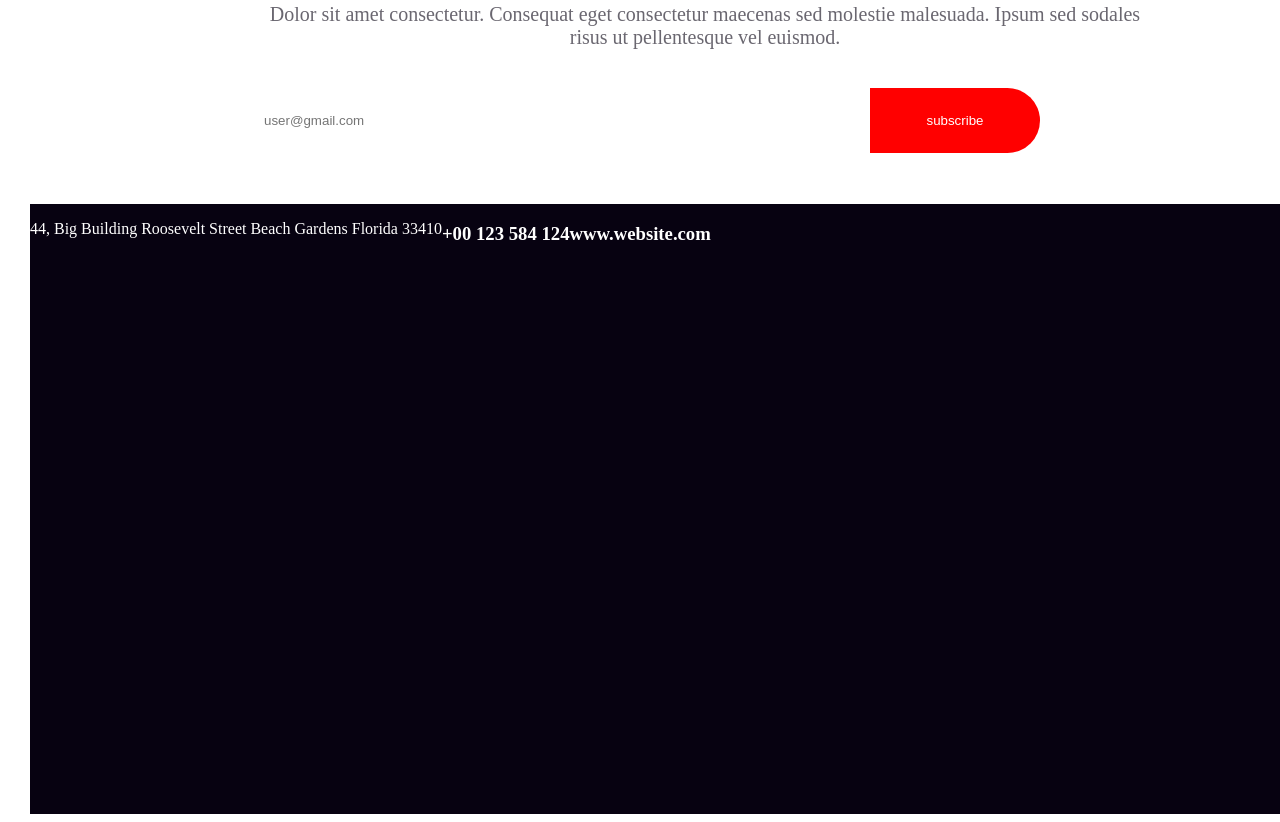
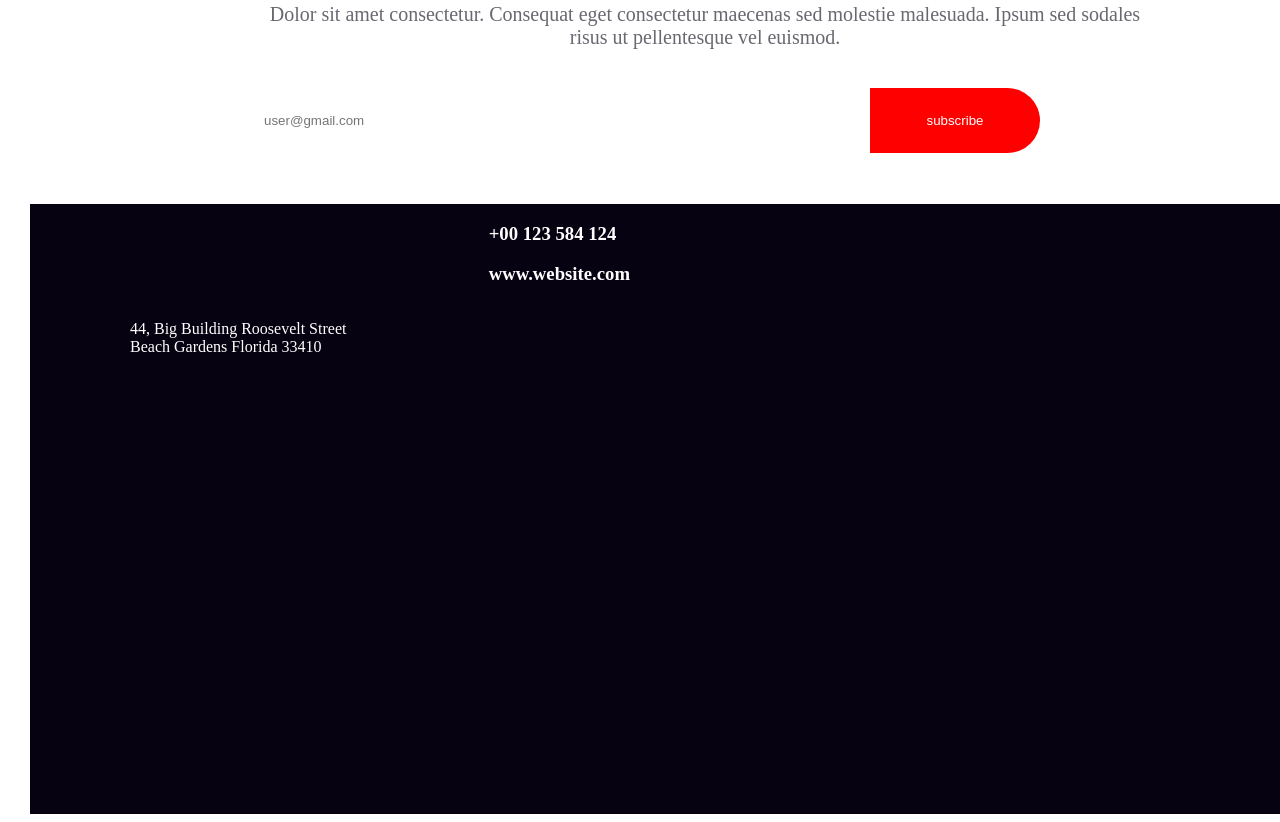
Before and after one commit to mdrahat2006/first-assignment, a plain HTML site: page index.html in a window 1280 px wide. Shown: the part 5473-6295 px from the top of the page. Drawn offline with Linux system fonts and the light colour scheme.

Commit message:
trying to finish my assignment

```diff
--- a/index.html
+++ b/index.html
@@ -86,15 +86,25 @@
              </div>
     </main>
     <footer>
-        <div class="last">
+        <section class="last">
             <div class="finish">
-                <p>44, Big Building Roosevelt Street
-                    Beach Gardens Florida 33410</p>
+                <div>
+                    <p>44, Big Building Roosevelt Street
+                        Beach Gardens Florida 33410</p>
+                </div>
+                <div>
                     <h3>+00 123 584 124</h3>
                     <h3>www.website.com</h3>
+                </div>
+
             </div>
-        </div>
+            <div>
 
+            </div>
+            <div>
+
+            </div>
+        </section>
     </footer>
 </body>
 </html>
--- a/styles/new.css
+++ b/styles/new.css
@@ -286,8 +286,13 @@
     width: 1600px;
     height: 610px;
     background: #070211;
+    color: #FFF;
 }
 .finish{
-    color: #FFF;
+    width: 600px;
+    height: 80px;
     display: flex;
 }
+.finish>div>p{
+    padding: 100px;
+}
```
